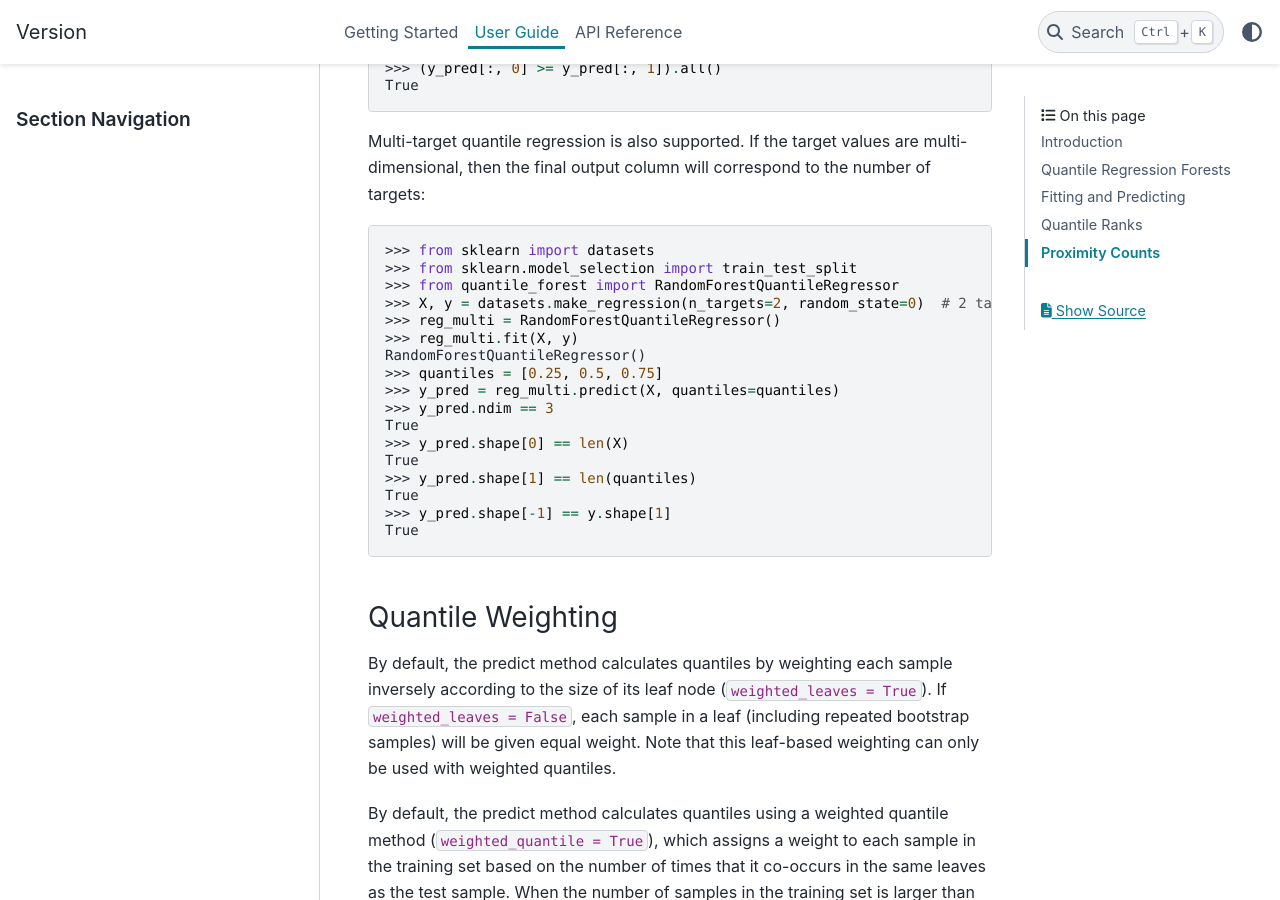
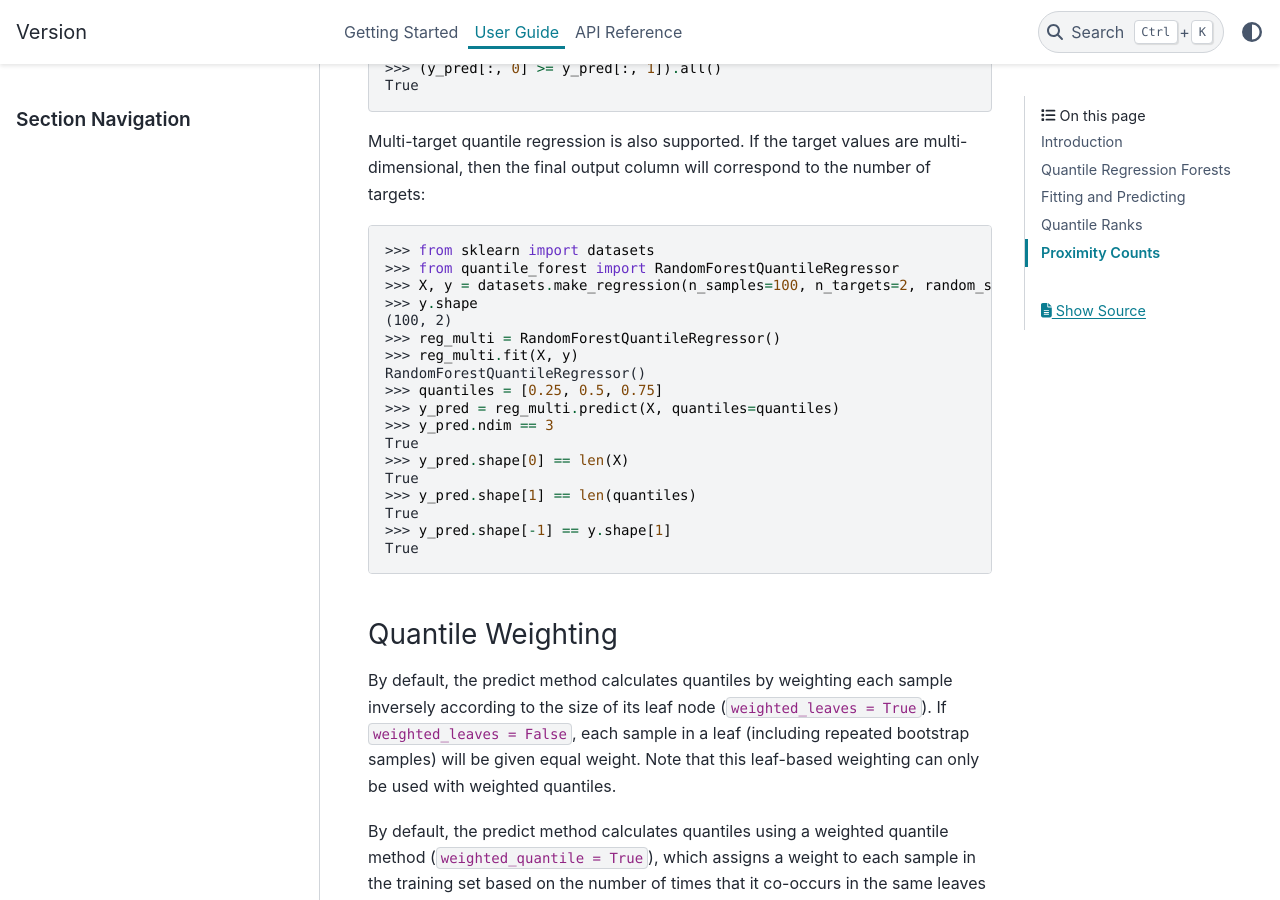
Before and after one commit to zillow/quantile-forest, a Sphinx documentation site: the page built from docs/user_guide.rst, in a window 1280 px wide and 900 px high, scrolled down 3468 px. Built offline with Sphinx 7.4.7 and the PyData theme 0.15.4, drawn with Linux system fonts in a browser that asks for light colours; pages that are not in the unit, such as notebooks, are missing from menus; the version number could not be read and is left out; cross-references to code outside the pages are shown as plain code.

Commit message:
Update multi-output guide

```diff
--- a/docs/user_guide.rst
+++ b/docs/user_guide.rst
@@ -89,9 +89,10 @@ The output of the `predict` method is an array with one column for each specifie
 Multi-target quantile regression is also supported. If the target values are multi-dimensional, then the final output column will correspond to the number of targets::
 
     >>> from sklearn import datasets
-    >>> from sklearn.model_selection import train_test_split
     >>> from quantile_forest import RandomForestQuantileRegressor
-    >>> X, y = datasets.make_regression(n_targets=2, random_state=0)  # 2 targets
+    >>> X, y = datasets.make_regression(n_samples=100, n_targets=2, random_state=0)
+    >>> y.shape
+    (100, 2)
     >>> reg_multi = RandomForestQuantileRegressor()
     >>> reg_multi.fit(X, y)
     RandomForestQuantileRegressor()
```
